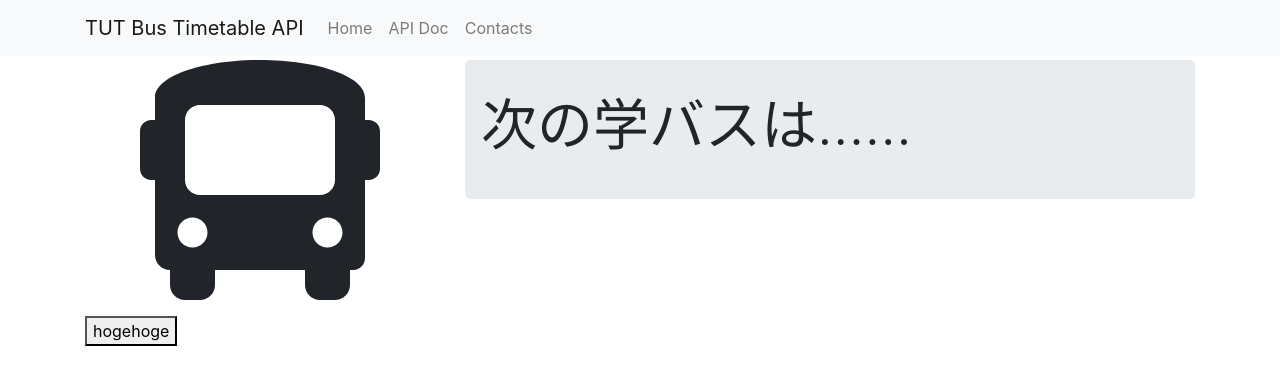
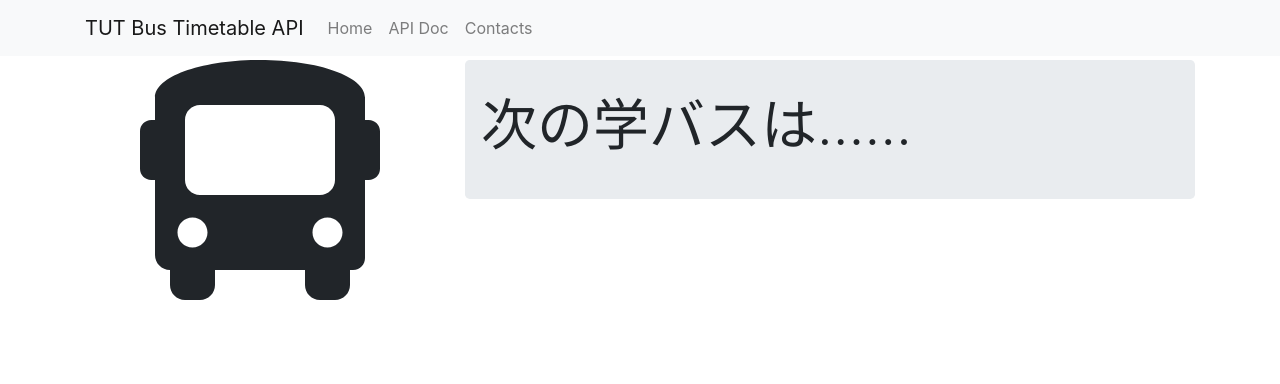
Before and after one commit to sskmy1024y/TUTBusTimetableAPI, a React (Create React App) app in the folder front/: page / in a window 1280 px wide. Shown: the top 384 px of the page. Built offline with nearby package versions, Linux system fonts and the light colour scheme; no server answers; what styled-media-query would draw is missing.

Commit message:
remove debug button

```diff
--- a/front/src/pages/Home/index.tsx
+++ b/front/src/pages/Home/index.tsx
@@ -10,10 +10,6 @@ import { thunkActionCreators } from '../../middleware/thunkAction'
 export default function Home() {
   const dispatch = useDispatch()
   dispatch(thunkActionCreators.getTimetable({ date: new Date() }))
-
-  const handler = () => {
-    dispatch(thunkActionCreators.getTimetable({ date: new Date() }))
-  }
 
   return (
     <>
@@ -32,7 +28,6 @@ export default function Home() {
           </JumbotronContainer>
         </Col>
       </Row>
-      <button onClick={handler}>{'hogehoge'}</button>
     </>
   )
 }
```
